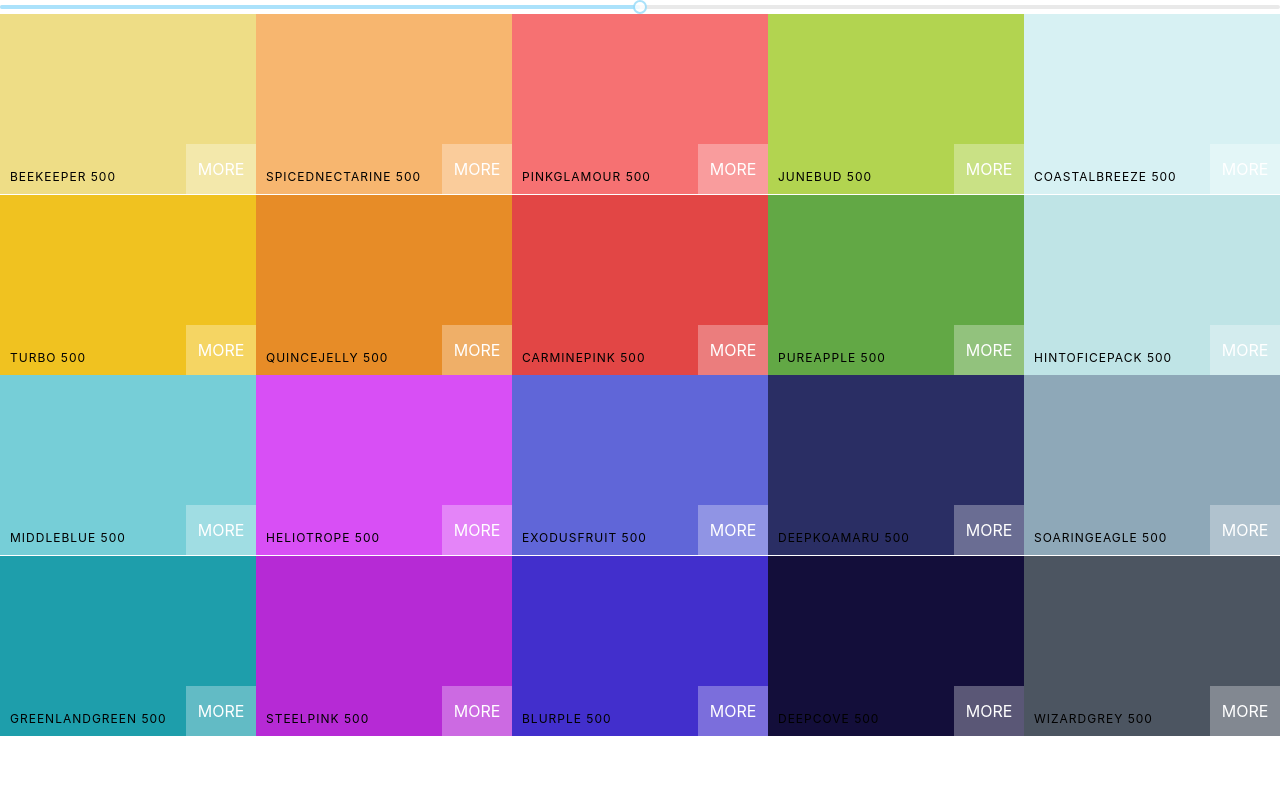
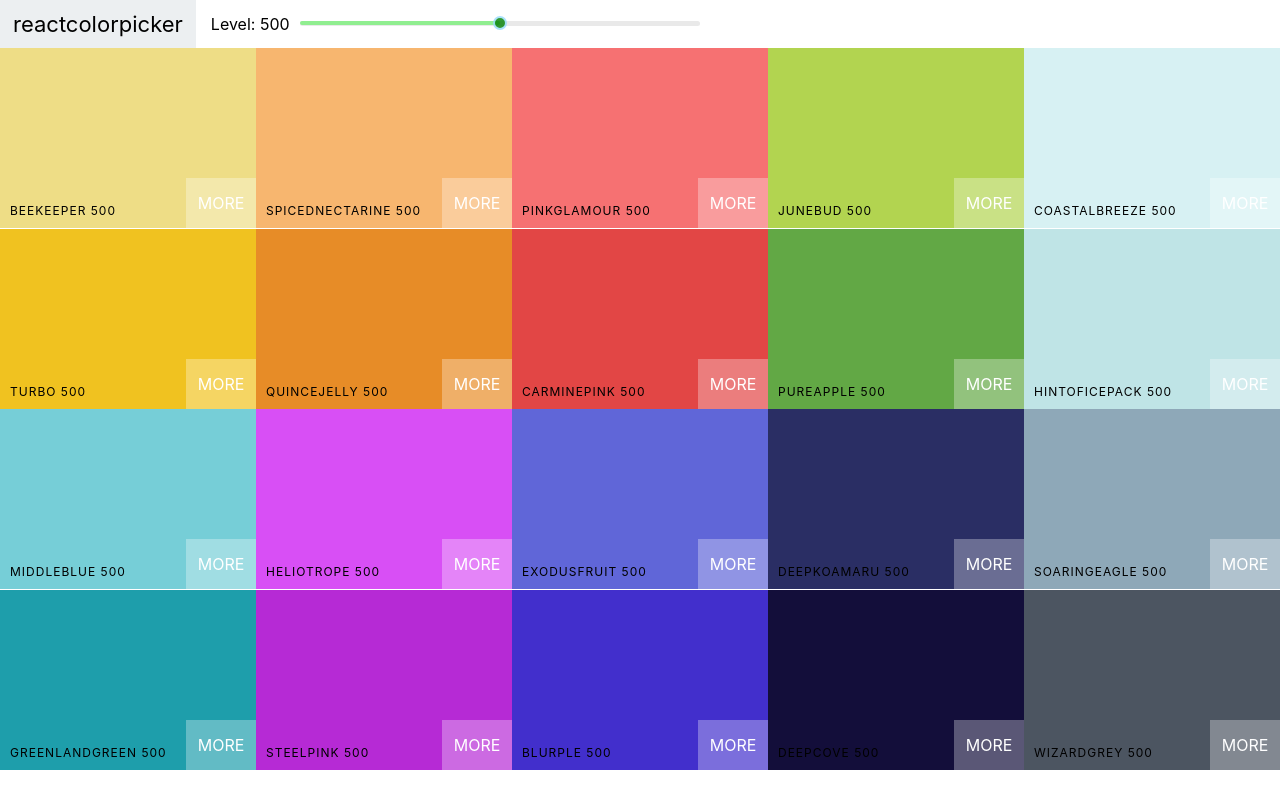
Before and after one commit to ryan-szalaty/Colors, a React (Create React App) app: page / in a window 1280 px wide. Built offline with nearby package versions, Linux system fonts and the light colour scheme.

Commit message:
Added navbar.

```diff
--- /dev/null
+++ b/src/Navbar.js
@@ -0,0 +1,25 @@
+import React, {Component} from "react";
+import Slider from 'rc-slider';
+import 'rc-slider/assets/index.css';
+import './navbar.css';
+
+class Navbar extends Component {
+    render() {
+        const {level, changeLevel} = this.props;
+        return (
+            <header className="Navbar">
+                <div className="logo">
+                    <a href="/">reactcolorpicker</a>
+                </div>
+                <div className="slider-container">
+                <span>Level: {level}</span>
+                    <div className="slider">
+                        <Slider defaultValue={level} min={100} max={900} step={100} onAfterChange={changeLevel}/>
+                    </div>
+                </div>
+            </header>
+        )
+    }
+}
+
+export default Navbar;
--- /dev/null
+++ b/src/navbar.css
@@ -0,0 +1,40 @@
+.Navbar {
+    display: flex;
+    align-items: center;
+    justify-content: flex-start;
+    height: 6vh;
+}
+
+.logo {
+    margin-right: 15px;
+    padding: 0 13px;
+    font-size: 22px;
+    background-color: #eceff1;
+    height: 100%;
+    display: flex;
+    align-items: center;
+    justify-content: center;
+}
+
+.logo a {
+    text-decoration: none;
+    color: black;
+}
+
+.slider {
+    width: 400px;
+    margin: 0px 10px;
+    display: inline-block;
+}
+
+.rc-slider-track {
+    background-color: lightgreen;
+}
+
+.rc-slider-rail {
+    height: 5px;
+}
+
+.rc-slider-handle {
+    background-color: green;
+}
--- a/src/palette.css
+++ b/src/palette.css
@@ -5,3 +5,21 @@
 .Palette-Colors {
     height: 90%;
 }
+
+.slider {
+    width: 400px;
+    margin: 0px 10px;
+    display: inline-block;
+}
+
+.rc-slider-track {
+    background-color: lightgreen;
+}
+
+.rc-slider-rail {
+    height: 5px;
+}
+
+.rc-slider-handle {
+    background-color: green;
+}
--- a/src/palette.js
+++ b/src/palette.js
@@ -1,8 +1,8 @@
 import React, {Component} from "react";
 import ColorBox from "./colorBox";
+import Navbar from "./Navbar";
 import './palette.css';
-import Slider, { Range } from 'rc-slider';
-import 'rc-slider/assets/index.css';
+
 
 class Palette extends Component {
     constructor(props) {
@@ -25,7 +25,7 @@
             />);
         return (
             <div className="Palette">
-                <Slider defaultValue={level} min={100} max={900} step={100} onAfterChange={this.changeLevel}/>
+                <Navbar level={level} changeLevel={this.changeLevel}/>
                 <div className="Palette-Colors">
                     {colorBoxes}
                 </div>
```
